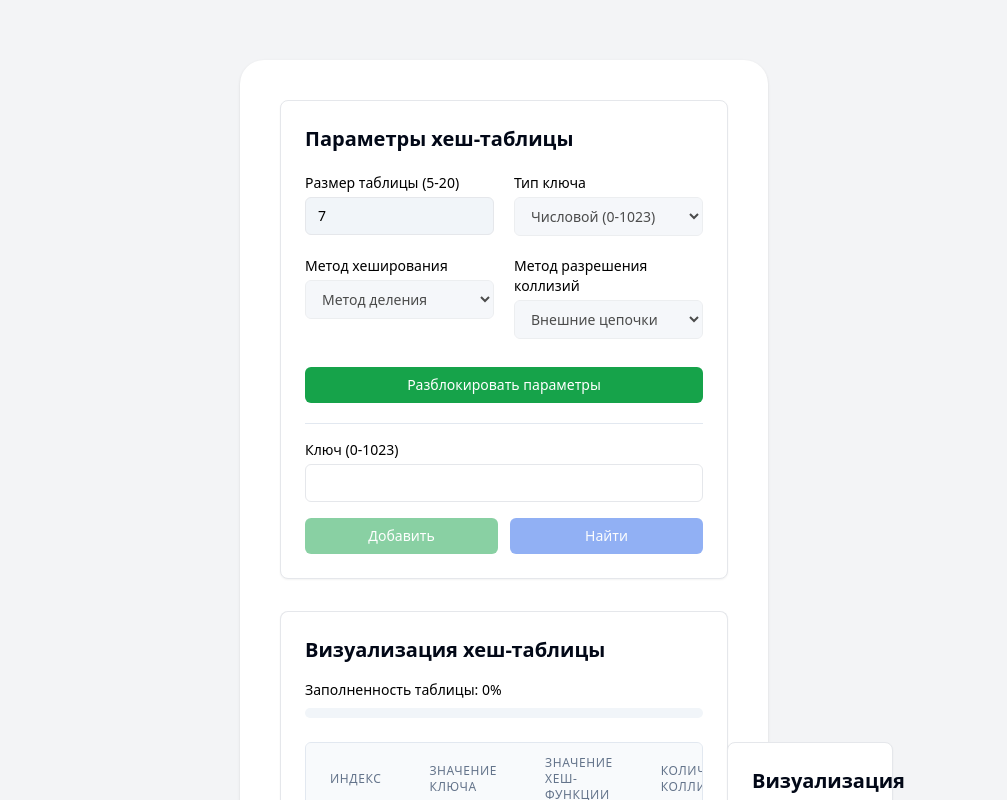
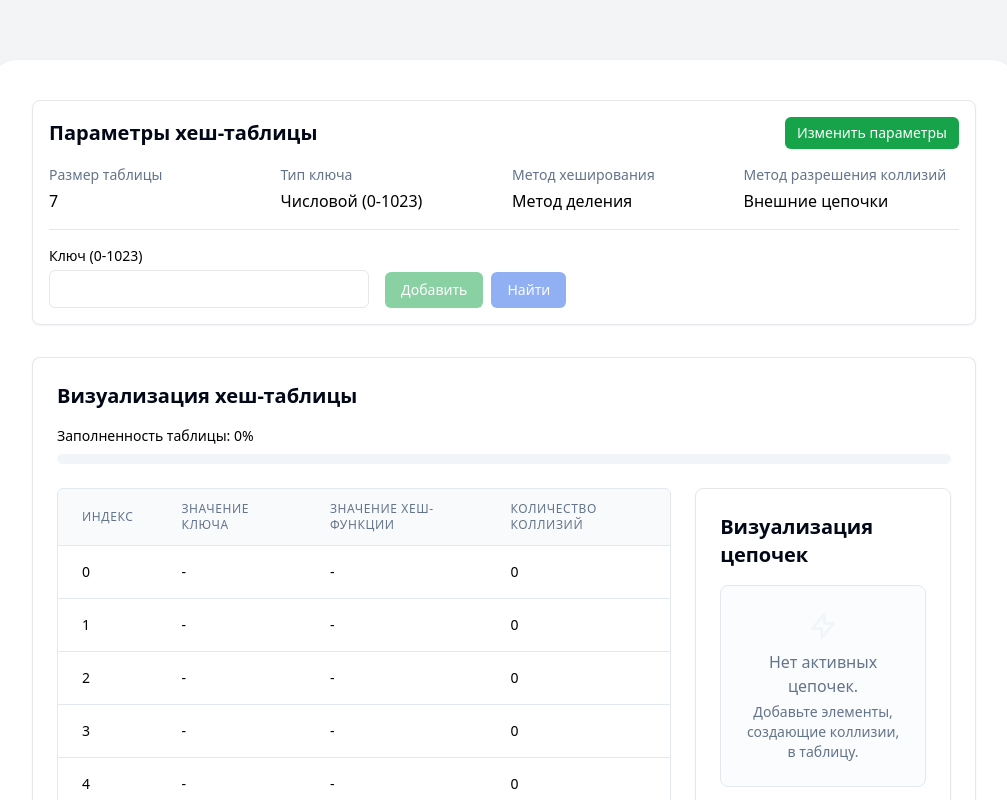
Before and after one commit to YuggothFungi/hash-table-explorer, a React (Vite) app: page / in a window 1280 px wide. Both pictures are taken after a click on the button "Создать таблицу". Shown: the top 800 px of the page, without its empty margins (136-1143 px from the left). Built offline with nearby package versions, Linux system fonts and the light colour scheme.

Commit message:
широкая основная форма

```diff
--- a/src/App.tsx
+++ b/src/App.tsx
@@ -217,9 +217,9 @@ const App: React.FC = () => {
 
     return (
         <div className="min-h-screen bg-gray-100 py-6 flex flex-col justify-center sm:py-12">
-            <div className="relative py-3 sm:max-w-xl sm:mx-auto">
+            <div className="relative py-3 w-full max-w-5xl mx-auto">
                 <div className="relative px-4 py-10 bg-white mx-8 md:mx-0 shadow rounded-3xl sm:p-10">
-                    <div className="max-w-md mx-auto">
+                    <div className="w-full mx-auto">
                         <div className="divide-y divide-gray-200">
                             <HashTableControls
                                 params={params}
--- a/src/components/HashTableControls.tsx
+++ b/src/components/HashTableControls.tsx
@@ -54,12 +54,55 @@ export const HashTableControls: React.FC<HashTableControlsProps> = ({
         }
     };
 
+    const getKeyTypeLabel = () => {
+        switch(params.keyType) {
+            case 'number': return 'Числовой (0-1023)';
+            case 'string': return 'Строковый (до 50 символов)';
+            default: return 'Числовой (0-1023)';
+        }
+    };
+
+    const getHashMethodLabel = () => {
+        switch(params.hashMethod) {
+            case 'division': return 'Метод деления';
+            case 'multiplication': return 'Метод умножения';
+            case 'polynomial': return 'Метод многочленов';
+            default: return 'Метод деления';
+        }
+    };
+
+    const getCollisionMethodLabel = () => {
+        switch(params.collisionMethod) {
+            case 'chain': return 'Внешние цепочки';
+            case 'internalChain': return 'Внутренние цепочки';
+            case 'linear': return 'Линейное опробование';
+            case 'quadratic': return 'Квадратичное опробование';
+            default: return 'Внешние цепочки';
+        }
+    };
+
     return (
-        <div className="p-6 border rounded-lg shadow-sm bg-card">
-            <h2 className="text-xl font-semibold mb-5 text-card-foreground">Параметры хеш-таблицы</h2>
+        <div className="p-4 border rounded-lg shadow-sm bg-card w-full mb-6">
+            <div className="flex justify-between items-center mb-4">
+                <h2 className="text-xl font-semibold text-card-foreground">Параметры хеш-таблицы</h2>
 
-            <div className="space-y-5">
-                <div className="grid grid-cols-1 md:grid-cols-2 gap-5">
+                {params.tableRendered && (
+                    <button
+                        onClick={() => onLockChange(false)}
+                        className={cn(
+                            "py-1.5 px-3 rounded-md text-sm font-medium transition-colors",
+                            "bg-green-600 hover:bg-green-700 text-white",
+                            "focus:outline-none focus:ring-2 focus:ring-green-500 focus:ring-offset-2"
+                        )}
+                    >
+                        Изменить параметры
+                    </button>
+                )}
+            </div>
+
+            {!params.tableRendered ? (
+                <div className="space-y-4">
+                    <div className="grid grid-cols-2 lg:grid-cols-4 gap-4">
                         <div>
                             <label className="block text-sm font-medium mb-1">
                                 Размер таблицы (5-20)
@@ -140,39 +183,60 @@ export const HashTableControls: React.FC<HashTableControlsProps> = ({
                         </div>
                     </div>
 
-                <div className="flex flex-col sm:flex-row gap-3 pt-2">
-                    <button
-                        onClick={() => onLockChange(!params.isLocked)}
-                        className={cn(
-                            "py-2 px-4 rounded-md text-sm font-medium transition-colors",
-                            "focus:outline-none focus:ring-2 focus:ring-offset-2",
-                            params.isLocked
-                                ? "bg-green-600 hover:bg-green-700 text-white focus:ring-green-500"
-                                : "bg-red-600 hover:bg-red-700 text-white focus:ring-red-500",
-                            "flex-1"
-                        )}
-                    >
-                        {params.isLocked ? 'Разблокировать параметры' : 'Заблокировать параметры'}
-                    </button>
-
-                    {!params.tableRendered && !params.isLocked && (
+                    <div className="flex justify-center pt-2">
+                        {!params.isLocked && (
                             <button
                                 onClick={handleRenderTable}
                                 className={cn(
                                     "py-2 px-4 rounded-md text-sm font-medium transition-colors",
                                     "bg-primary text-primary-foreground hover:bg-primary/90",
                                     "focus:outline-none focus:ring-2 focus:ring-primary focus:ring-offset-2",
-                                "flex-1"
+                                    "w-full sm:w-auto sm:min-w-[200px]"
                                 )}
                             >
                                 Создать таблицу
                             </button>
                         )}
+
+                        {params.isLocked && (
+                            <button
+                                onClick={() => onLockChange(false)}
+                                className={cn(
+                                    "py-2 px-4 rounded-md text-sm font-medium transition-colors",
+                                    "bg-green-600 hover:bg-green-700 text-white",
+                                    "focus:outline-none focus:ring-2 focus:ring-green-500 focus:ring-offset-2",
+                                    "w-full sm:w-auto sm:min-w-[200px]"
+                                )}
+                            >
+                                Разблокировать параметры
+                            </button>
+                        )}
+                    </div>
+                </div>
+            ) : (
+                <div className="space-y-4">
+                    <div className="grid grid-cols-2 lg:grid-cols-4 gap-4 mb-4">
+                        <div>
+                            <p className="text-sm font-medium text-muted-foreground mb-1">Размер таблицы</p>
+                            <p className="font-medium">{params.size}</p>
+                        </div>
+                        <div>
+                            <p className="text-sm font-medium text-muted-foreground mb-1">Тип ключа</p>
+                            <p className="font-medium">{getKeyTypeLabel()}</p>
+                        </div>
+                        <div>
+                            <p className="text-sm font-medium text-muted-foreground mb-1">Метод хеширования</p>
+                            <p className="font-medium">{getHashMethodLabel()}</p>
+                        </div>
+                        <div>
+                            <p className="text-sm font-medium text-muted-foreground mb-1">Метод разрешения коллизий</p>
+                            <p className="font-medium">{getCollisionMethodLabel()}</p>
+                        </div>
                     </div>
 
-                {params.tableRendered && (
-                    <div className="border-t border-border pt-4 mt-4">
-                        <div className="mb-4">
+                    <div className="border-t border-border pt-4">
+                        <div className="flex flex-wrap items-end gap-4">
+                            <div className="flex-grow min-w-[200px] max-w-xs">
                                 <label className="block text-sm font-medium mb-1">
                                     {params.keyType === 'number'
                                         ? 'Ключ (0-1023)'
@@ -188,14 +252,13 @@ export const HashTableControls: React.FC<HashTableControlsProps> = ({
                                 />
                             </div>
 
-                        <div className="flex flex-col sm:flex-row gap-3">
+                            <div className="flex gap-2">
                                 <button
                                     onClick={() => onAddKey(params.currentKey)}
                                     className={cn(
                                         "py-2 px-4 rounded-md text-sm font-medium transition-colors",
                                         "focus:outline-none focus:ring-2 focus:ring-offset-2",
                                         "bg-green-600 hover:bg-green-700 text-white focus:ring-green-500",
-                                    "flex-1",
                                         !isKeyValid() && "opacity-50 cursor-not-allowed"
                                     )}
                                     disabled={!isKeyValid()}
@@ -209,7 +272,6 @@ export const HashTableControls: React.FC<HashTableControlsProps> = ({
                                         "focus:outline-none focus:ring-2 focus:ring-offset-2",
                                         "bg-primary text-primary-foreground hover:bg-primary/90",
                                         "focus:ring-primary",
-                                    "flex-1",
                                         !isKeyValid() && "opacity-50 cursor-not-allowed"
                                     )}
                                     disabled={!isKeyValid()}
@@ -218,8 +280,9 @@ export const HashTableControls: React.FC<HashTableControlsProps> = ({
                                 </button>
                             </div>
                         </div>
+                    </div>
+                </div>
             )}
-            </div>
         </div>
     );
 };
```
Lines whose indentation alone changed are shown as unchanged.
